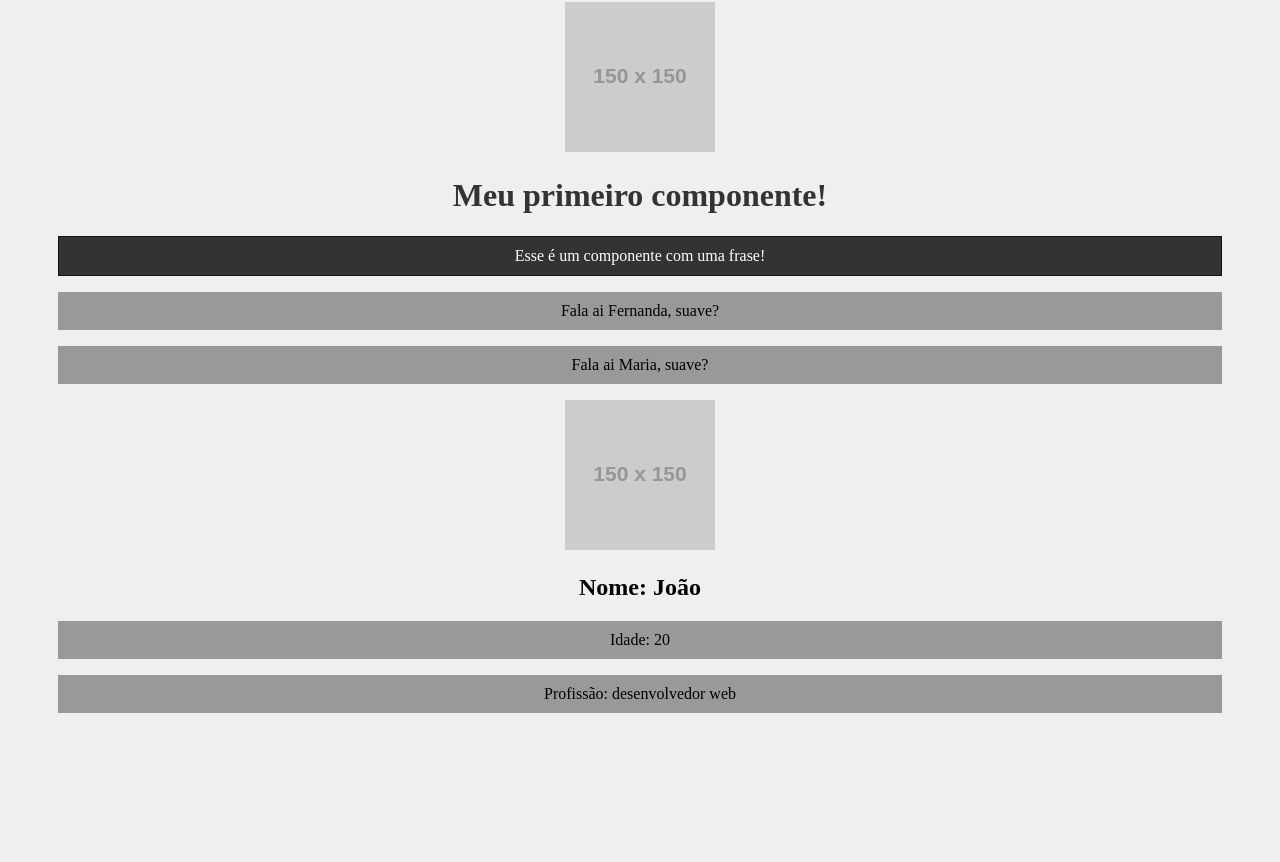
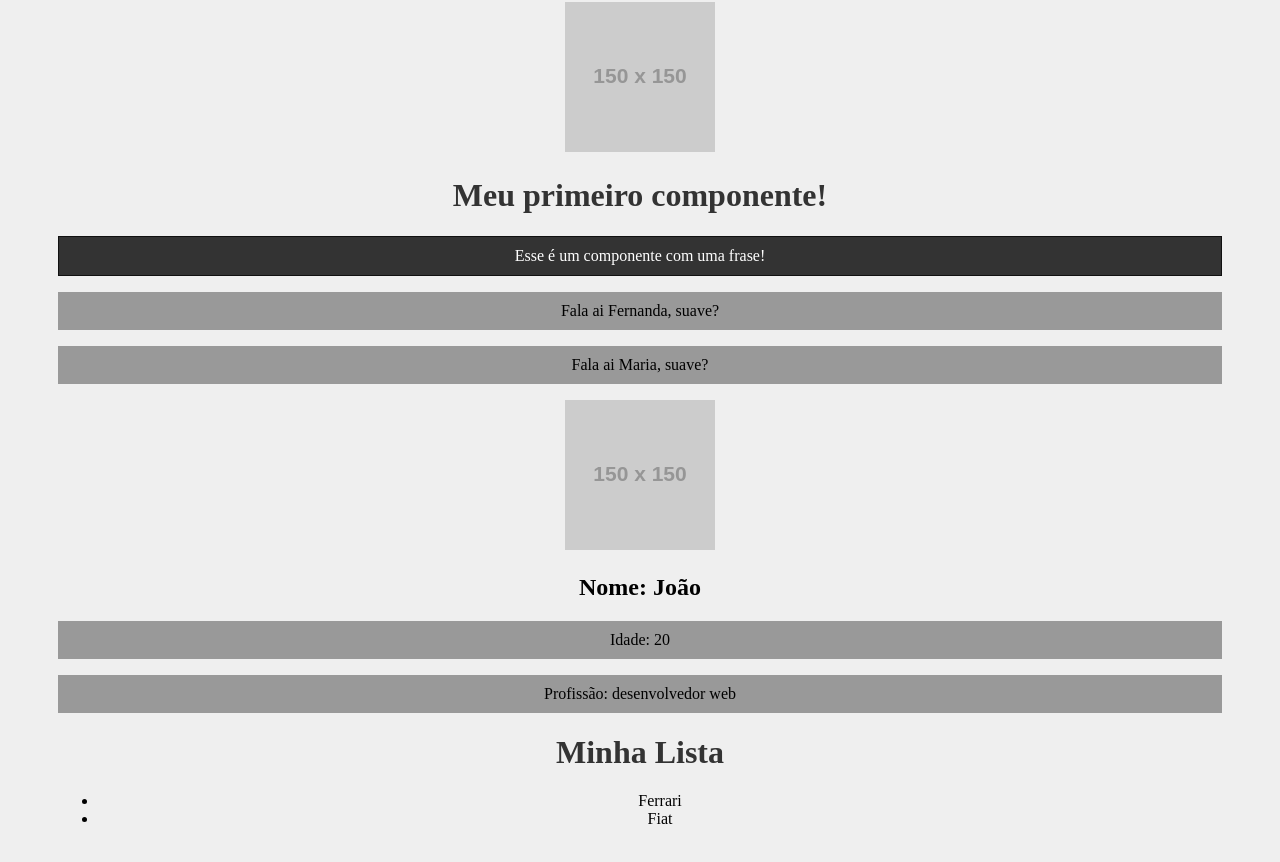
Before and after one commit to nandacruz/Curso-React, a React (Create React App) app in the folder meu-projeto/: page / in a window 1280 px wide. Shown: the part 244-1106 px from the top of the page. Before the commit the page ends 1031 px from the top, so only its background shows below. Built offline with nearby package versions, Linux system fonts and the light colour scheme.

Commit message:
Utilizando React fragments

```diff
--- a/meu-projeto/src/App.js
+++ b/meu-projeto/src/App.js
@@ -1,9 +1,10 @@
-import logo from './logo.svg';
+//import logo from './logo.svg';
 import './App.css';
 import HelloWorld from './components/HelloWorld';
 import Frase from './components/Frase';
 import SayMyName from './components/SayMyName';
 import Pessoa from './components/Pessoa';
+import List from './components/List';
 
 function App() {
 
@@ -28,6 +29,7 @@
       <SayMyName nome="Fernanda"/>
       <SayMyName nome={nomeExemplo}/>
       <Pessoa nome="João" idade="20" profissao="desenvolvedor web" foto="https://via.placeholder.com/150"/>
+      <List/>
     </div>
   );
 }
--- /dev/null
+++ b/meu-projeto/src/components/Item.js
@@ -0,0 +1,10 @@
+function Item(props){
+    return(
+        <>
+            <li>{props.marca}</li>
+        </>
+
+    );
+}
+
+export default Item;
--- /dev/null
+++ b/meu-projeto/src/components/List.js
@@ -0,0 +1,16 @@
+import Item from "./Item";
+
+function List(){
+    return(
+        <>
+            <h1>Minha Lista</h1>
+            <ul>
+                <Item marca="Ferrari"/>
+                <Item marca="Fiat"/>
+            </ul>
+
+        </>
+    );
+}
+
+export default List;
--- a/meu-projeto/src/index.css
+++ b/meu-projeto/src/index.css
@@ -18,6 +18,7 @@
 body{
   padding: 50px;
   background-color: #efefef;
+  padding-bottom: 500px;
 }
 
 h1{
```
